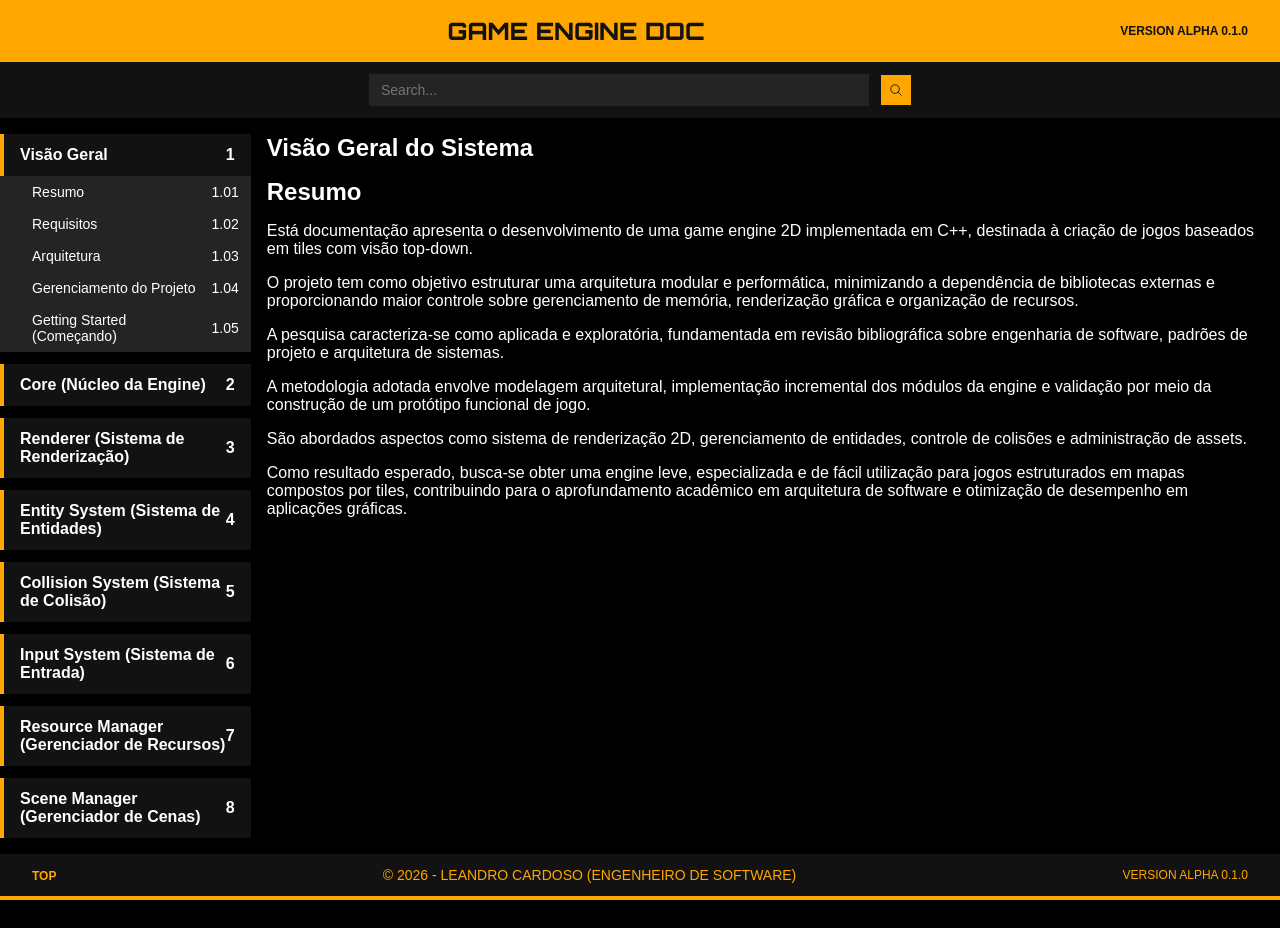
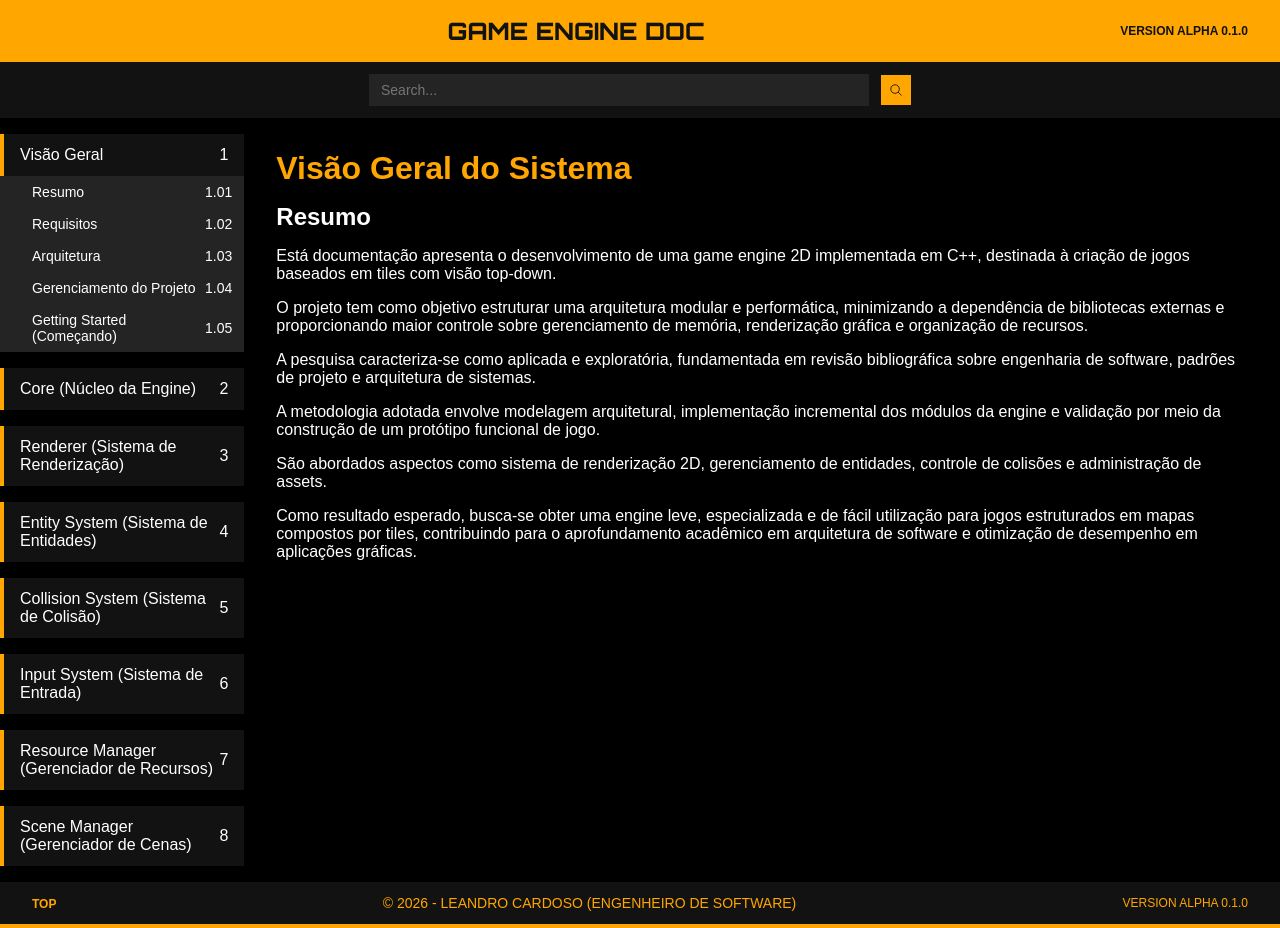
Before and after one commit to Leandro-Cardoso/2d-game-engine, a Jekyll site: the page built from docs/index.html, in a window 1280 px wide. Built offline with Jekyll 4.4.1, drawn with Linux system fonts in a browser that asks for light colours; before the commit the page ends 900 px from its top, so only the background shows below that.

Commit message:
Ajustando css do main

```diff
--- a/docs/assets/css/base.css
+++ b/docs/assets/css/base.css
@@ -62,11 +62,18 @@ body {
     padding: var(--spacing) 0;
 }
 
+/* Title */
+h1 {
+    font-size: 2em;
+    font-weight: bolder;
+    color: var(--color-primary);
+}
+
 /* Main */
 main {
     display: flex;
     flex-direction: column;
     gap: var(--spacing);
 
-    padding-right: var(--spacing);
+    padding: var(--spacing) calc(var(--spacing) * 2) var(--spacing) var(--spacing);
 }
--- a/docs/assets/css/sidebar.css
+++ b/docs/assets/css/sidebar.css
@@ -5,7 +5,7 @@ aside {
 aside > nav > ul {
     display: flex;
     flex-direction: column;
-    gap: 12px;
+    gap: var(--spacing);
 }
 
 /* Navigation */
@@ -20,7 +20,6 @@ aside > nav > ul {
     cursor: pointer;
 
     font-size: 16px;
-    font-weight: bold;
     color: var(--color-text);
 
     transition: color 0.3s;
```
